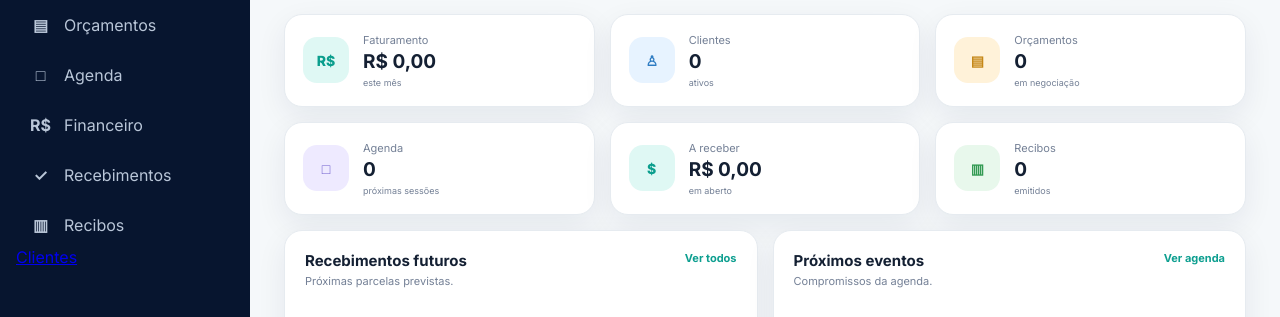
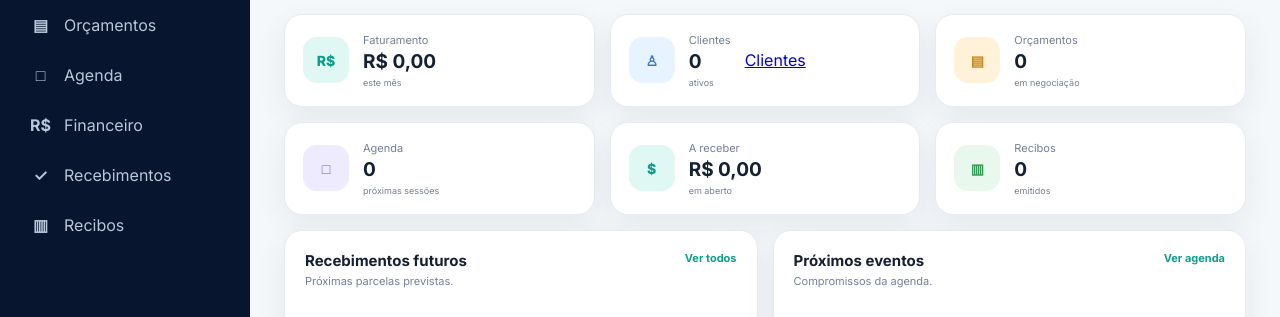
Before and after one commit to giankfb/gestor-do-fotografo, a plain HTML site: page index.html in a window 1280 px wide. Shown: the part 201-518 px from the top of the page. Drawn offline with Linux system fonts and the light colour scheme; no server answers.

Commit message:
Add files via upload

```diff
--- a/index.html
+++ b/index.html
@@ -30,10 +30,6 @@
         <button class="nav-item" data-view="recebimentos"><span>✓</span> Recebimentos</button>
         <button class="nav-item" data-view="recibos"><span>▥</span> Recibos</button>
       </nav>
-
-      <a href="pages/clientes.html">
-          Clientes
-      </a>
 
       <div class="sidebar-footer">
         <button class="nav-item" data-view="configuracoes"><span>⚙</span> Configurações</button>
@@ -71,7 +67,7 @@
           </article>
           <article class="stat-card">
             <div class="stat-icon clients">♙</div>
-            <div><span>Clientes</span><strong id="statClientes">0</strong><small>ativos</small></div>
+            <div><span>Clientes</span><strong id="statClientes">0</strong><small>ativos</small></div><a href="pages/clientes.html">Clientes</a>
           </article>
           <article class="stat-card">
             <div class="stat-icon quotes">▤</div>
```
